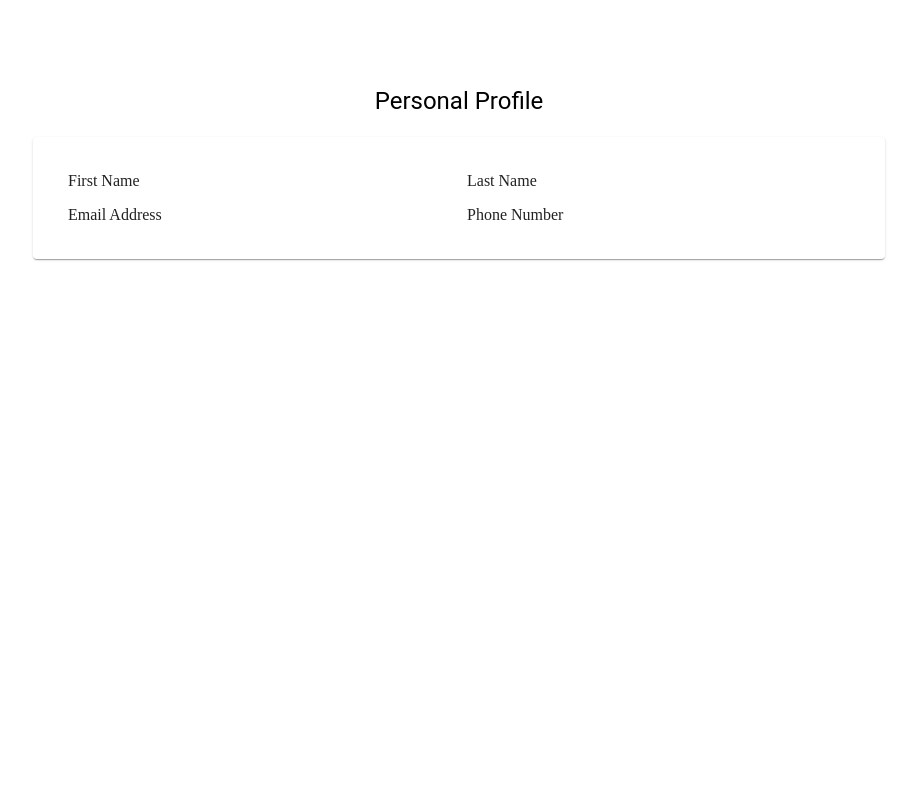
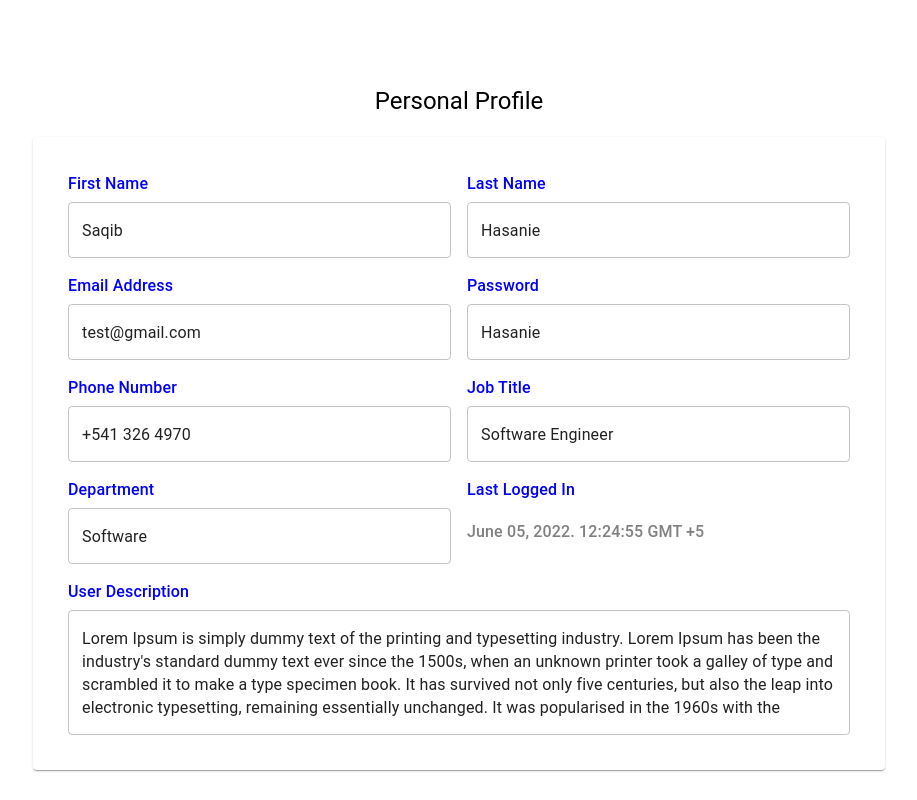
Before and after one commit to khanstutorial/nexus-kt, a React (Create React App) app: page /profile/1 in a window 1280 px wide. Shown: the whole page, without its empty margins (181-1098 px from the left). Built offline with nearby package versions, Linux system fonts and the light colour scheme.

Commit message:
profile page completed

```diff
--- a/src/features/Custom-Input/CustomInput.jsx
+++ b/src/features/Custom-Input/CustomInput.jsx
@@ -10,8 +10,50 @@ import {
 } from '@mui/material';
 import { Visibility, VisibilityOff } from '@mui/icons-material';
 
-const CustomInput = () => {
-  return <div>CustomInput</div>;
+const CustomInput = ({
+  label,
+  value,
+  id,
+  name,
+  placeholder,
+  type = 'text',
+  isDisable = false,
+}) => {
+  return (
+    <Stack spacing={0.75}>
+      {label && (
+        <Typography
+          variant="body1"
+          color={'blue'}
+          fontWeight="fontWeightMedium"
+        >
+          {label}
+        </Typography>
+      )}
+      {isDisable ? (
+        <Box height={'48px'} display="flex" alignItems="center">
+          <Typography
+            variant="body1"
+            color={'grey'}
+            fontWeight="fontWeightMedium"
+          >
+            {value}
+          </Typography>
+        </Box>
+      ) : (
+        <>
+          <TextField
+            maxRows={4}
+            id={id}
+            multiline
+            name={name}
+            value={value}
+            type={type}
+          />
+        </>
+      )}
+    </Stack>
+  );
 };
 
 export default CustomInput;
--- a/src/pages/Profile.jsx
+++ b/src/pages/Profile.jsx
@@ -1,6 +1,7 @@
 import React from 'react';
 import { Grid, Card, Box, Typography } from '@mui/material';
 import Container from '@mui/material/Container';
+import CustomInput from '../features/Custom-Input/CustomInput';
 
 const Profile = () => {
   return (
@@ -20,16 +21,88 @@ const Profile = () => {
       <Card sx={{ padding: '35px' }}>
         <Grid container spacing={2}>
           <Grid item xs={6}>
-            <span>First Name</span>
+            <CustomInput
+              label={'First Name'}
+              value={'Saqib'}
+              id={'firstName'}
+              name={'firstName'}
+              placeholder={'Enter first name'}
+            />
           </Grid>
           <Grid item xs={6}>
-            <span>Last Name</span>
+            <CustomInput
+              label={'Last Name'}
+              value={'Hasanie'}
+              id={'lastName'}
+              name={'lastName'}
+              placeholder={'Enter last name'}
+            />
           </Grid>
           <Grid item xs={6}>
-            <span>Email Address</span>
+            <CustomInput
+              label={'Email Address'}
+              value={'test@gmail.com'}
+              id={'emailAddress'}
+              name={'emailAddress'}
+              placeholder={'Enter email address'}
+            />
           </Grid>
           <Grid item xs={6}>
-            <span>Phone Number</span>
+            <CustomInput
+              label={'Password'}
+              value={'Hasanie'}
+              type={'password'}
+              id={'lastName'}
+              name={'lastName'}
+              placeholder={'Enter last name'}
+            />
+          </Grid>
+          <Grid item xs={6}>
+            <CustomInput
+              label={'Phone Number'}
+              value={'+541 326 4970'}
+              id={'phoneNumber'}
+              name={'phoneNumber'}
+              placeholder={'Enter phone number'}
+            />
+          </Grid>
+          <Grid item xs={6}>
+            <CustomInput
+              label={'Job Title'}
+              value={'Software Engineer'}
+              type={'jobTitle'}
+              id={'jobTitle'}
+              name={'jobTitle'}
+              placeholder={'Enter job title'}
+            />
+          </Grid>
+          <Grid item xs={6}>
+            <CustomInput
+              label={'Department'}
+              value={'Software'}
+              id={'dept'}
+              name={'dept'}
+              placeholder={'Enter department'}
+            />
+          </Grid>
+          <Grid item xs={6}>
+            <CustomInput
+              label={'Last Logged In'}
+              value={'June 05, 2022.  12:24:55 GMT +5'}
+              id={'lastlgin'}
+              name={'lastlgin'}
+              isDisable={true}
+              placeholder={'Enter department'}
+            />
+          </Grid>
+          <Grid item xs={12}>
+            <CustomInput
+              label={'User Description'}
+              value={`Lorem Ipsum is simply dummy text of the printing and typesetting industry. Lorem Ipsum has been the industry's standard dummy text ever since the 1500s, when an unknown printer took a galley of type and scrambled it to make a type specimen book. It has survived not only five centuries, but also the leap into electronic typesetting, remaining essentially unchanged. It was popularised in the 1960s with the release of Letraset sheets containing Lorem Ipsum passages, and more recently with desktop publishing software like Aldus PageMaker including versions of Lorem Ipsum.`}
+              id={'userDes'}
+              name={'userDes'}
+              placeholder={'Enter user description'}
+            />
           </Grid>
         </Grid>
       </Card>
```
